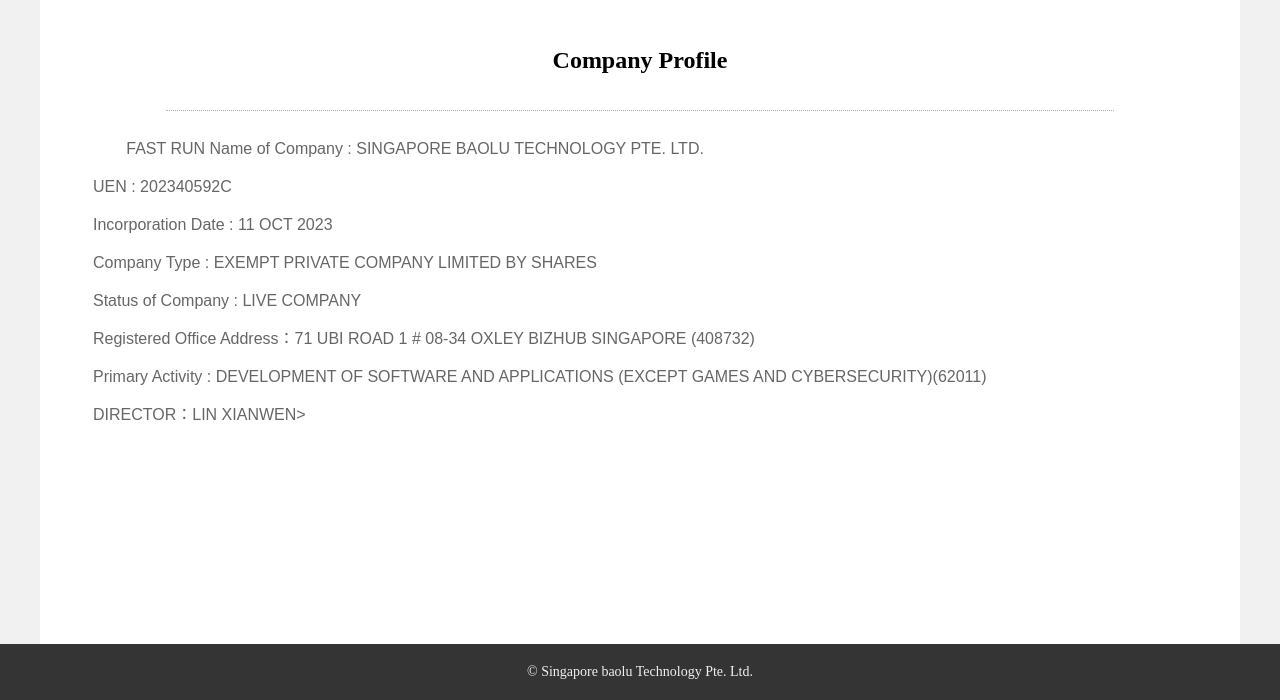
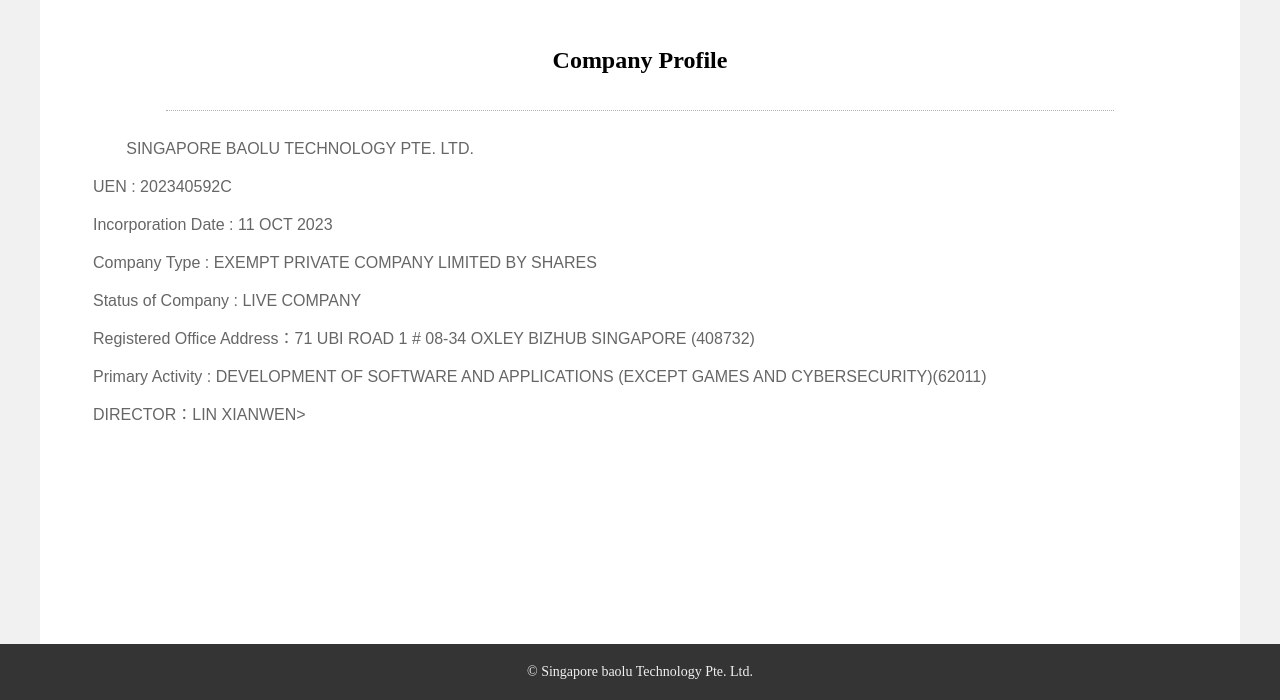
Before and after one commit to blueker/singaporebaolu, a plain HTML site: page about.html in a window 1280 px wide. Shown: the part 197-897 px from the top of the page. Drawn offline with Linux system fonts and the light colour scheme.

Commit message:
Update about.html

```diff
--- a/about.html
+++ b/about.html
@@ -49,8 +49,7 @@
                     <br>
                 </p>
                 <p class="p" style="margin-top: 0px; margin-bottom: 62px; padding: 0px; line-height: 38px; font-size: 19px; color: rgb(102, 102, 102); font-family: &quot;Microsoft YaHei&quot;; white-space: normal;">
-                    &nbsp; &nbsp; &nbsp; &nbsp;<span style="font-family: sans-serif; font-size: 16px;">FAST RUN
-                        Name of Company : SINGAPORE BAOLU TECHNOLOGY PTE. LTD. &nbsp; <br/>
+                    &nbsp; &nbsp; &nbsp; &nbsp;<span style="font-family: sans-serif; font-size: 16px;">SINGAPORE BAOLU TECHNOLOGY PTE. LTD. &nbsp; <br/>
 UEN : 202340592C&nbsp;<br/>
 Incorporation Date : 11 OCT 2023&nbsp;<br/>
 Company Type : EXEMPT PRIVATE COMPANY LIMITED BY SHARES&nbsp;<br/>
```
